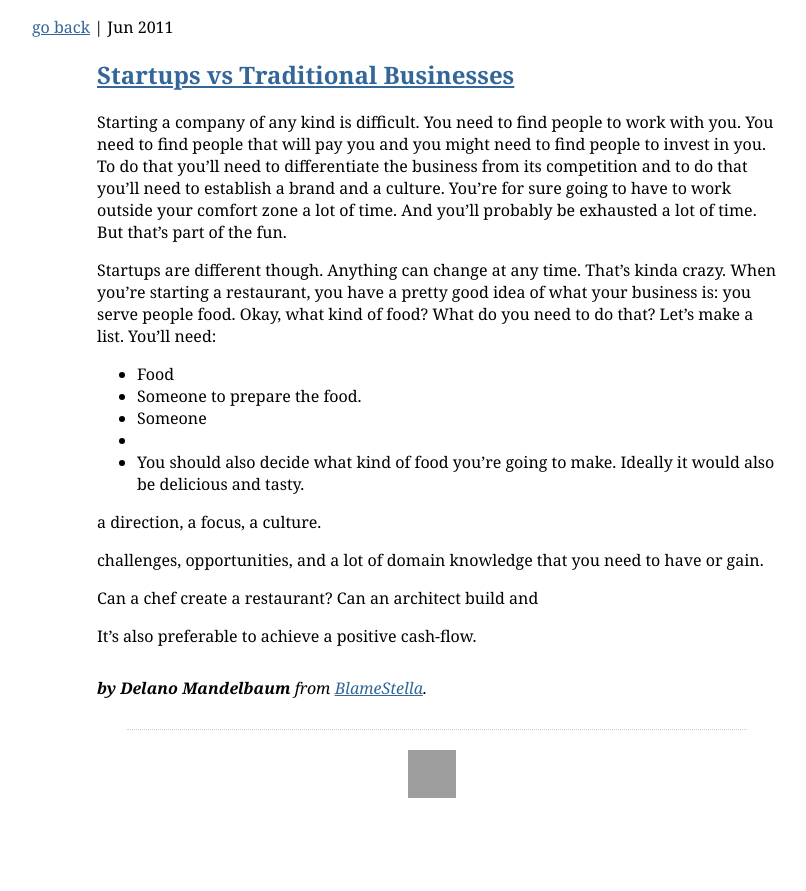
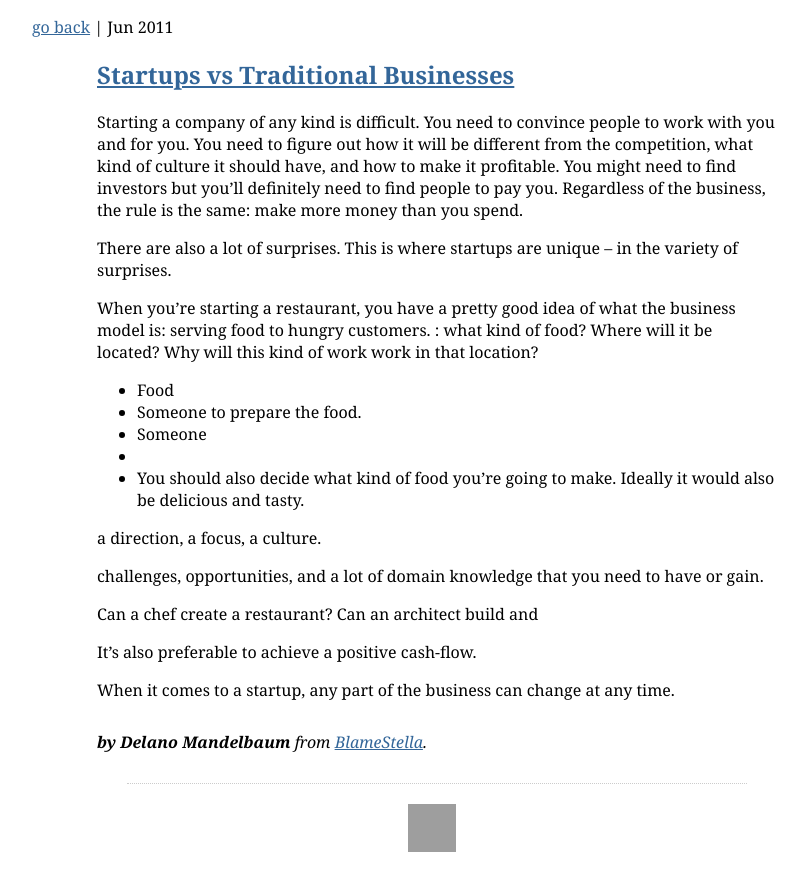
Before and after one commit to delano/delano.github.com, a Jekyll site: the page built from thoughts/startups-vs-traditional-businesses.md, in a window 1280 px wide. Shown: the top 891 px of the page, without its empty margins (203-1009 px from the left). Built offline with Jekyll 4.4.1, drawn with Linux system fonts in a browser that asks for light colours; Markdown is read by kramdown in place of the engine named in the settings; grey boxes are pictures that could not be loaded.

Commit message:
Startups vs Traditional Businesses: 2nd vomit draft

```diff
--- a/thoughts/startups-vs-traditional-businesses.md
+++ b/thoughts/startups-vs-traditional-businesses.md
@@ -4,9 +4,11 @@ title: Startups vs Traditional Businesses
 date: 2011-06-23
 ---
 
-Starting a company of any kind is difficult. You need to find people to work with you. You need to find people that will pay you and you might need to find people to invest in you. To do that you'll need to differentiate the business from its competition and to do that you'll need to establish a brand and a culture. You're for sure going to have to work outside your comfort zone a lot of time. And you'll probably be exhausted a lot of time. But that's part of the fun.
+Starting a company of any kind is difficult. You need to convince people to work with you and for you. You need to figure out how it will be different from the competition, what kind of culture it should have, and how to make it profitable. You might need to find investors but you'll definitely need to find people to pay you. Regardless of the business, the rule is the same: make more money than you spend.
 
-Startups are different though. Anything can change at any time. That's kinda crazy. When you're starting a restaurant, you have a pretty good idea of what your business is: you serve people food. Okay, what kind of food? What do you need to do that? Let's make a list. You'll need:
+There are also a lot of surprises. This is where startups are unique -- in the variety of surprises.
+
+When you're starting a restaurant, you have a pretty good idea of what the business model is: serving food to hungry customers. : what kind of food? Where will it be located? Why will this kind of work work in that location?
 
 * Food
 * Someone to prepare the food.
@@ -22,3 +24,6 @@ challenges, opportunities, and a lot of domain knowledge that you need to have o
 Can a chef create a restaurant? Can an architect build and
 
 It's also preferable to achieve a positive cash-flow.
+
+
+When it comes to a startup, any part of the business can change at any time.
```
